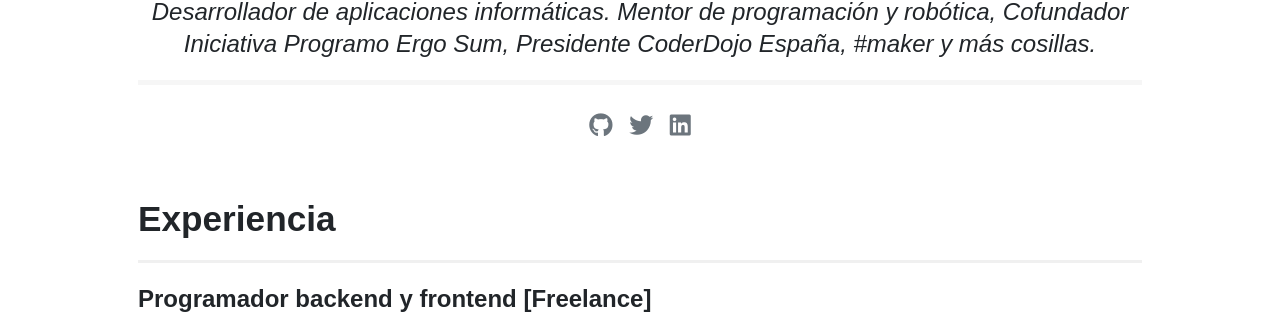
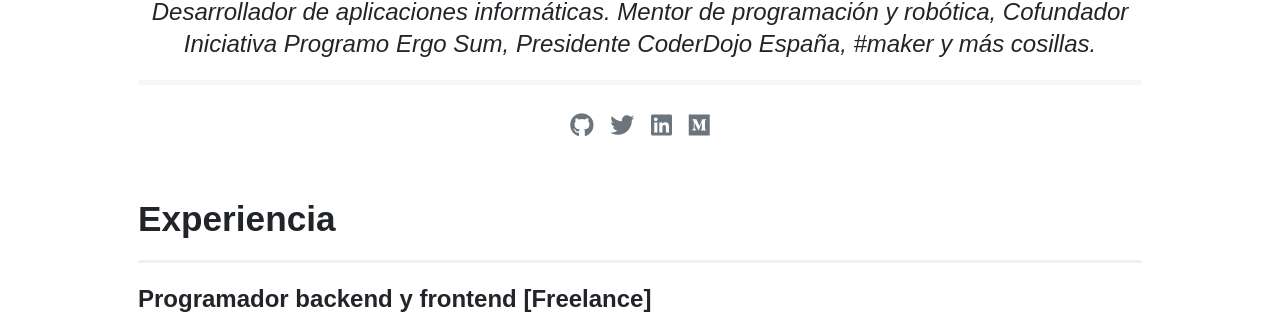
Before and after one commit to migueabellan/migueabellan.github.io, a Jekyll site: the page built from index.html, in a window 1280 px wide. Shown: the part 362-676 px from the top of the page. Built offline with Jekyll 4.4.1, drawn with Linux system fonts in a browser that asks for light colours; nearby versions of some CDN libraries.

Commit message:
Add link medium

```diff
--- a/_layouts/default.html
+++ b/_layouts/default.html
@@ -48,6 +48,11 @@ layout: compress
               <i class="fab fa-linkedin"></i>
             </a>
           </li>
+          <li>
+            <a target="_blank" href="https://migueabellan.medium.com">
+              <i class="fab fa-medium"></i>
+            </a>
+          </li>
         </ul>
       </div>
     </header>
```
